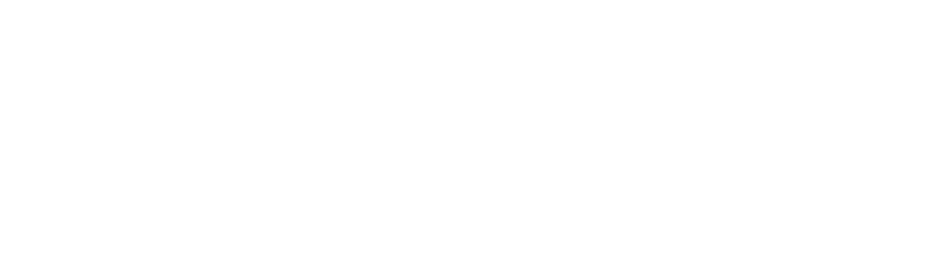
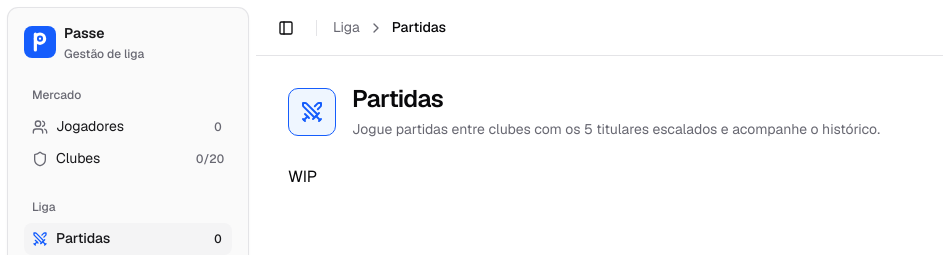
Before and after one commit to Luv4as/passe, a Next.js app in the folder frontend/: page /league/matches in a window 1280 px wide. Before the commit this address had no page. Shown: the top 255 px of the page, without its empty margins (0-943 px from the left). Built offline with nearby package versions, Linux system fonts and the light colour scheme; no server answers.

Commit message:
refactor: criando mock e add função

```diff
--- /dev/null
+++ b/frontend/src/app/(main)/league/matches/page.tsx
@@ -0,0 +1,7 @@
+export default function MatchesPage() {
+    return (
+        <div>
+            WIP
+        </div>
+    )
+}
--- a/frontend/src/components/cardRecentMatches.tsx
+++ b/frontend/src/components/cardRecentMatches.tsx
@@ -65,7 +65,7 @@
                 )}
 
                 <Link
-                    href="/market/matches"
+                    href="/league/matches"
                     className="inline-flex items-center justify-center gap-1.5 body-sm-semibold text-primary hover:underline pt-2"
                 >
                     Ver todas as partidas
--- a/frontend/src/components/playersTable.tsx
+++ b/frontend/src/components/playersTable.tsx
@@ -229,7 +229,7 @@
                                             {
                                                 label: "Comprar",
                                                 icon: <ShoppingCart size={16} />,
-                                                onClick: () => alert("Comprar"),
+                                                onClick: () => setPlayerToBuy(player),
                                             },
                                             {
                                                 label: "Excluir",
```
